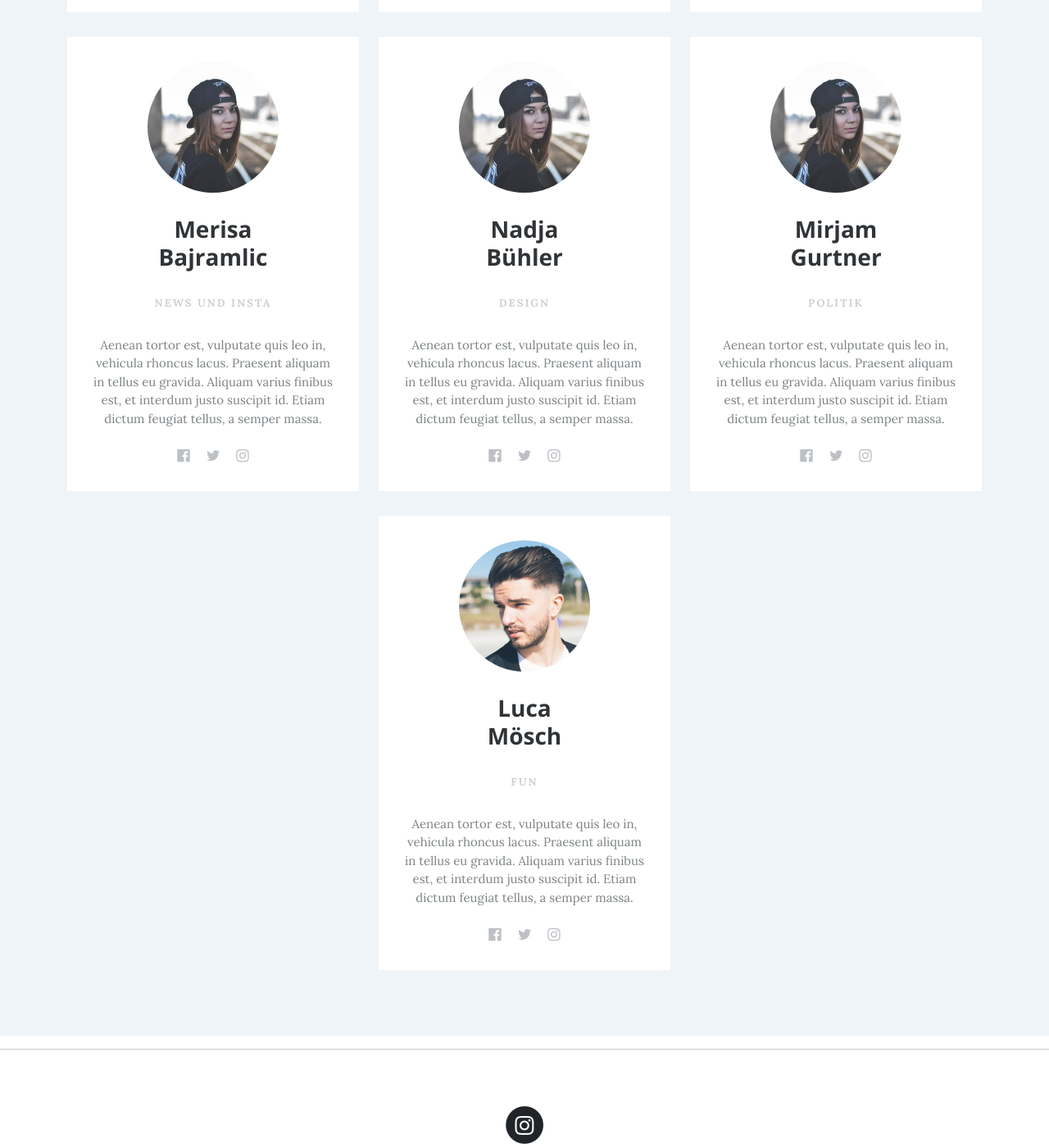
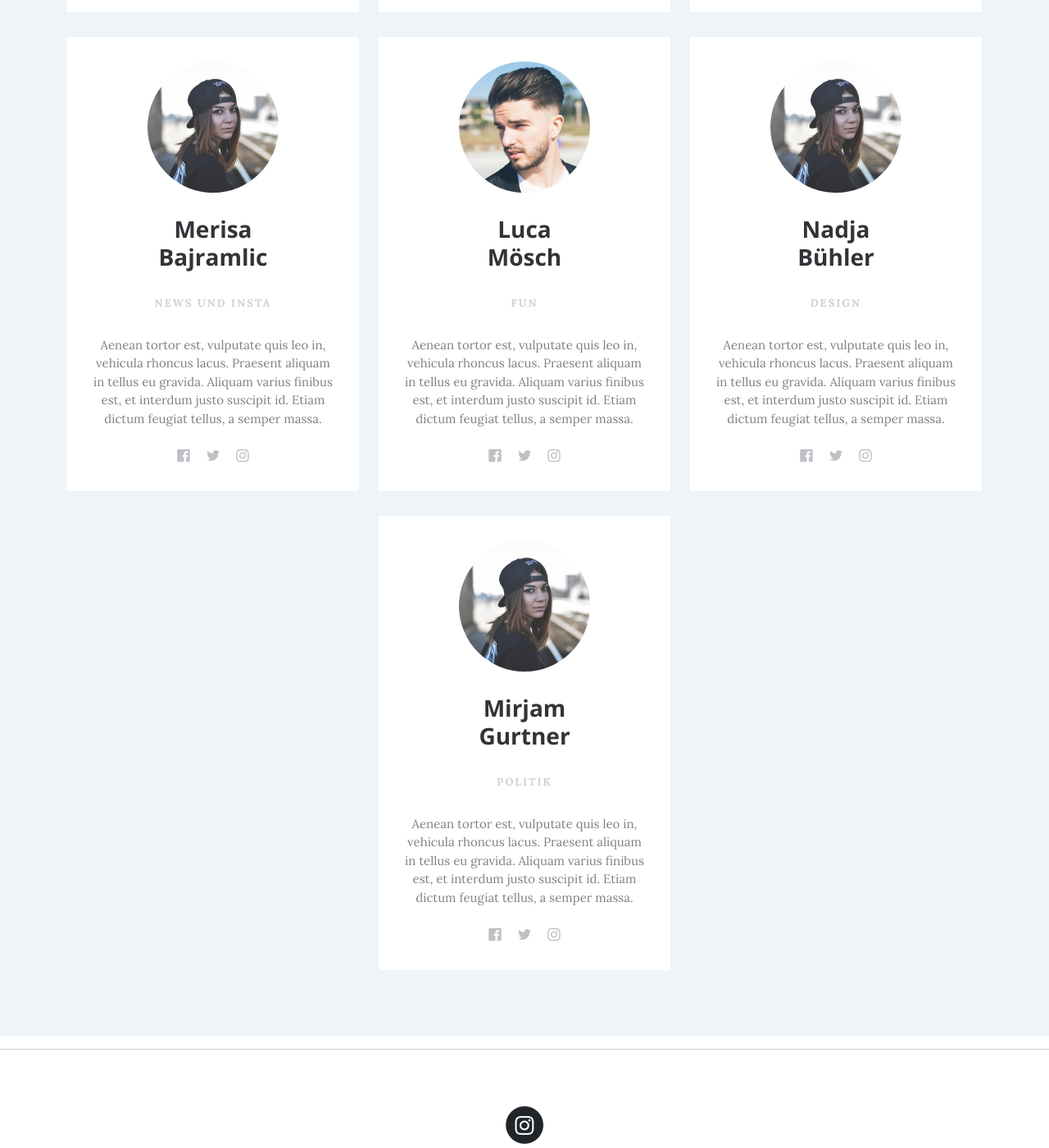
Before and after one commit to gymnewsium/gymnewsium.github.io, a Jekyll site: the page about.html, which Jekyll copies as it is, in a window 1280 px wide and 1400 px high, scrolled down 1288 px. Shown: the whole window at 82% size. Built offline with Jekyll 4.4.1, drawn with Linux system fonts in a browser that asks for light colours.

Commit message:
1.5.1.2
Not much

```diff
--- a/about.html
+++ b/about.html
@@ -79,6 +79,14 @@
                     </div>
                 </div>
                 <div class="col-md-6 col-lg-4 item">
+                    <div class="box"><img class="rounded-circle" src="assets/img/3.jpg">
+                        <h3 class="name">Luca<br>Mösch</h3>
+                        <p class="title">fun</p>
+                        <p class="description">Aenean tortor est, vulputate quis leo in, vehicula rhoncus lacus. Praesent aliquam in tellus eu gravida. Aliquam varius finibus est, et interdum justo suscipit id. Etiam dictum feugiat tellus, a semper massa. </p>
+                        <div class="social"><a href="#"><i class="fa fa-facebook-official"></i></a><a href="#"><i class="fa fa-twitter"></i></a><a href="#"><i class="fa fa-instagram"></i></a></div>
+                    </div>
+                </div>
+                <div class="col-md-6 col-lg-4 item">
                     <div class="box"><img class="rounded-circle" src="assets/img/2.jpg">
                         <h3 class="name">Nadja<br>Bühler</h3>
                         <p class="title">design</p>
@@ -90,14 +98,6 @@
                     <div class="box"><img class="rounded-circle" src="assets/img/2.jpg">
                         <h3 class="name">Mirjam<br>Gurtner</h3>
                         <p class="title">politik</p>
-                        <p class="description">Aenean tortor est, vulputate quis leo in, vehicula rhoncus lacus. Praesent aliquam in tellus eu gravida. Aliquam varius finibus est, et interdum justo suscipit id. Etiam dictum feugiat tellus, a semper massa. </p>
-                        <div class="social"><a href="#"><i class="fa fa-facebook-official"></i></a><a href="#"><i class="fa fa-twitter"></i></a><a href="#"><i class="fa fa-instagram"></i></a></div>
-                    </div>
-                </div>
-                <div class="col-md-6 col-lg-4 item">
-                    <div class="box"><img class="rounded-circle" src="assets/img/3.jpg">
-                        <h3 class="name">Luca<br>Mösch</h3>
-                        <p class="title">fun</p>
                         <p class="description">Aenean tortor est, vulputate quis leo in, vehicula rhoncus lacus. Praesent aliquam in tellus eu gravida. Aliquam varius finibus est, et interdum justo suscipit id. Etiam dictum feugiat tellus, a semper massa. </p>
                         <div class="social"><a href="#"><i class="fa fa-facebook-official"></i></a><a href="#"><i class="fa fa-twitter"></i></a><a href="#"><i class="fa fa-instagram"></i></a></div>
                     </div>
```
